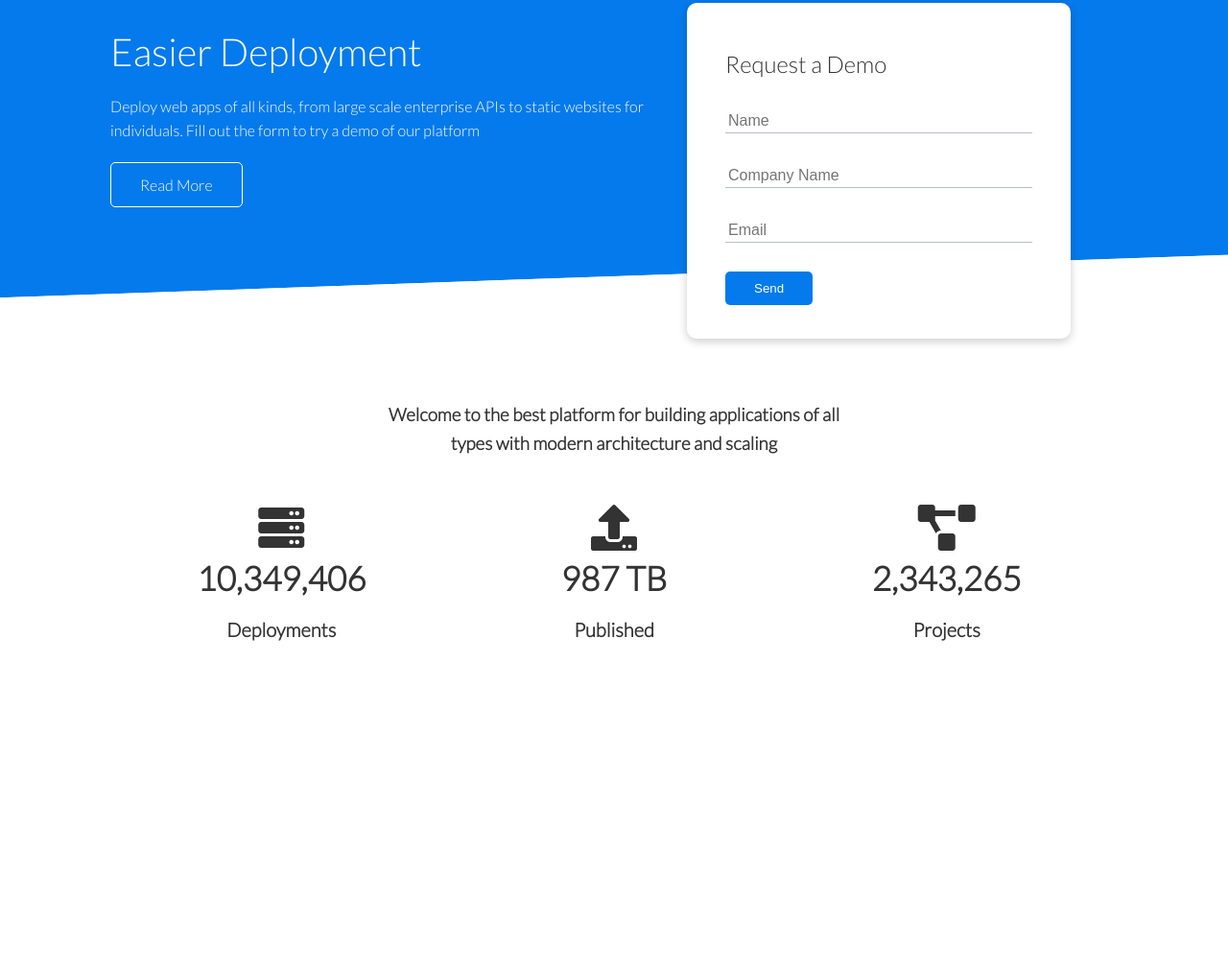
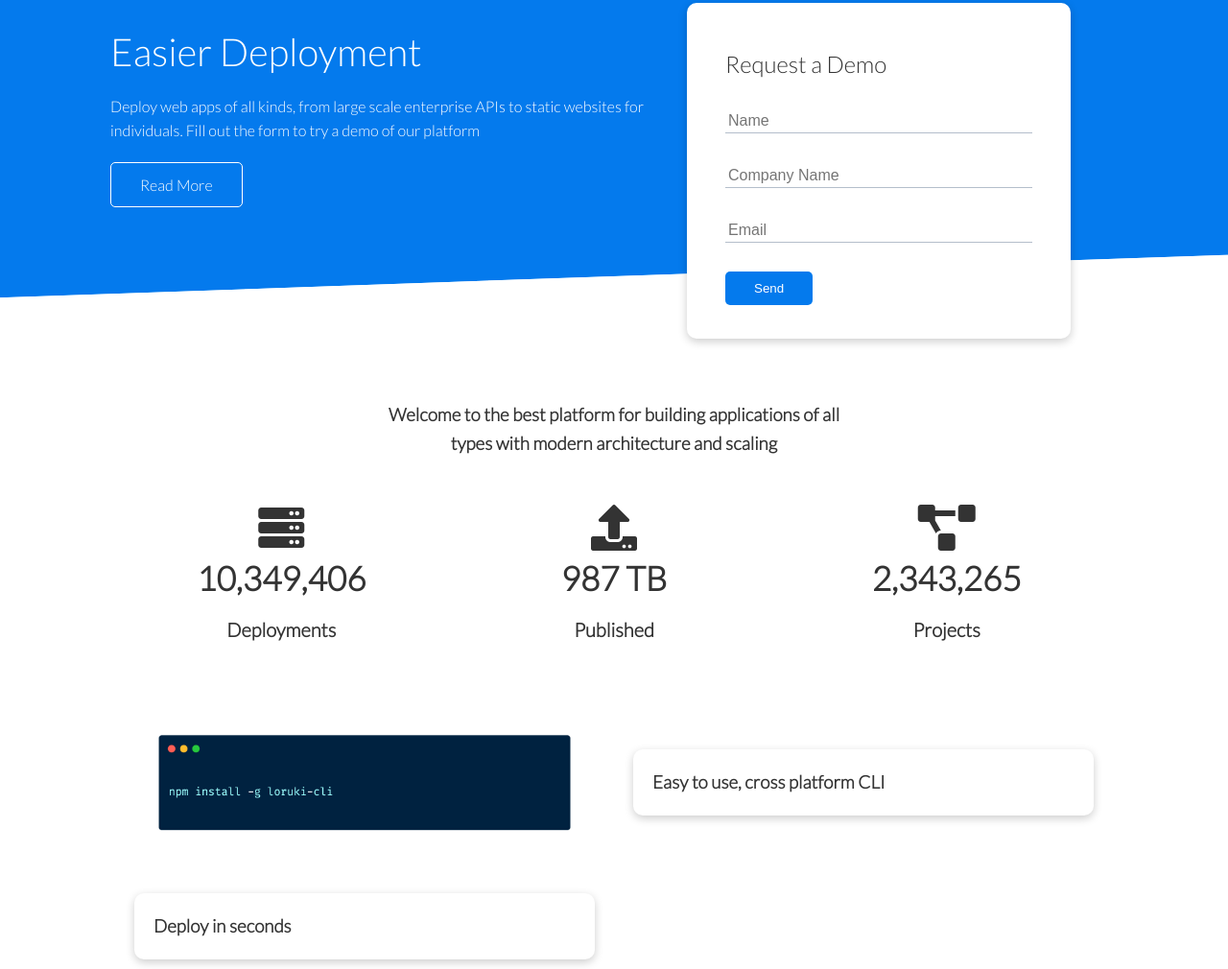
Before and after one commit to briansjkim/loruki-website, a plain HTML site: page index.html in a window 1280 px wide. Shown: the part 152-1162 px from the top of the page at 96% size. Before the commit the page ends 882 px from the top, so only its background shows below. Drawn offline with Linux system fonts and the light colour scheme.

```diff
--- a/index.html
+++ b/index.html
@@ -92,5 +92,18 @@
             </div>
         </div>
     </section>
+
+    <!-- Cli -->
+    <section class="cli">
+        <div class="container grid">
+            <img src="images/cli.png" alt="">
+            <div class="card">
+                <h3>Easy to use, cross platform CLI</h3>
+            </div>
+            <div class="card">
+                <h3>Deploy in seconds</h3>
+            </div>
+        </div>
+    </section>
 </body>
 </html>
```
